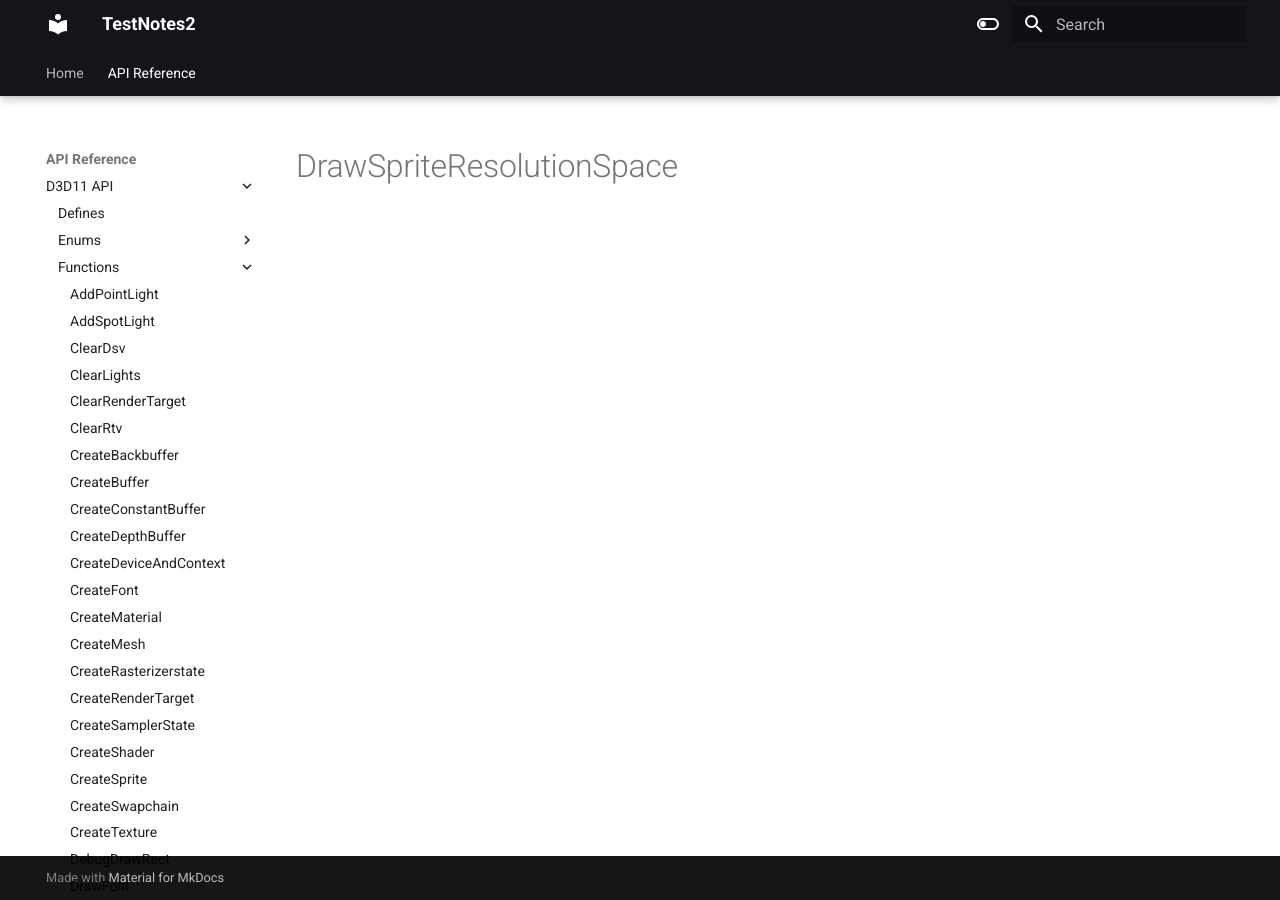
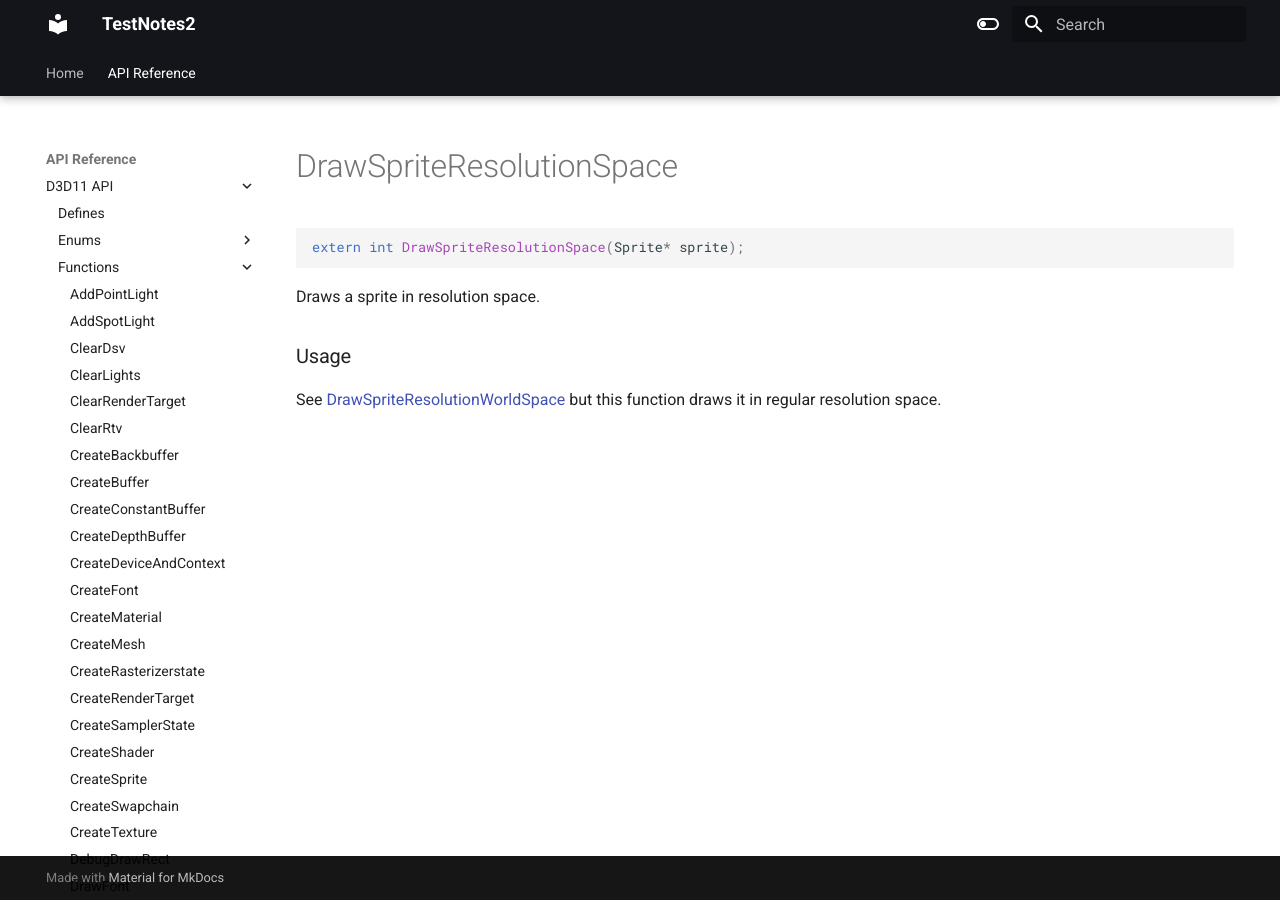
Before and after one commit to erichederstedt/TempEngineDocs, an MkDocs documentation site: the page built from docs/API Reference/D3D11 API/Functions/DrawSpriteResolutionSpace.md, in a window 1280 px wide. Built offline with MkDocs 1.6.1 and Material for MkDocs 9.7.7, drawn with Linux system fonts in a browser that asks for light colours.

Commit message:
PUSH NOTE : DrawSpriteResolutionSpace.md

````diff
--- a/docs/API Reference/D3D11 API/Functions/DrawSpriteResolutionSpace.md
+++ b/docs/API Reference/D3D11 API/Functions/DrawSpriteResolutionSpace.md
@@ -1 +1,11 @@
 # DrawSpriteResolutionSpace
+
+```c++
+extern int DrawSpriteResolutionSpace(Sprite* sprite);
+```
+
+Draws a sprite in resolution space.
+
+
+### Usage
+See [DrawSpriteResolutionWorldSpace](./DrawSpriteResolutionWorldSpace.md) but this function draws it in regular resolution space.
````
